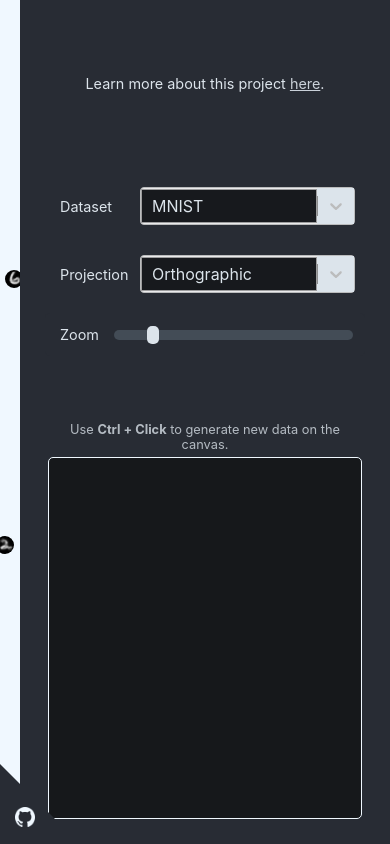
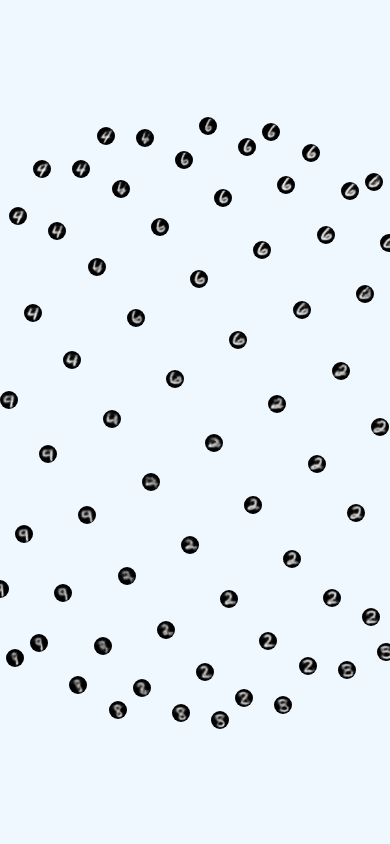
Before and after one commit to MalloryWittwer/embedding-visualizer, a React (Create React App) app: page / in a window 390 px wide. Shown: the top 844 px of the page. Built offline with nearby package versions, Linux system fonts and the light colour scheme.

Commit message:
Add media query

```diff
--- a/package.json
+++ b/package.json
@@ -48,5 +48,5 @@
       "last 1 safari version"
     ]
   },
-  "proxy": "https://embedding-visualizer.herokuapp.com/"
+  "proxy": "http://localhost:5000/"
 }
--- a/src/index.css
+++ b/src/index.css
@@ -22,7 +22,7 @@ html {
 }
 
 .canvas-wrapper {
-  flex-grow: 1;
+  width: 100%;
 }
 
 .side-pannel {
@@ -31,7 +31,6 @@ html {
   justify-content: space-around;
   align-items: center;
   height: 100vh;
-  /* width: 25vw; */
 }
 
 .dropdown-wrapper {
@@ -41,7 +40,7 @@ html {
 }
 
 #canvas {
-  min-height: 100vh;
+  height: 100vh;
   overflow: hidden;
   width: 100%;
   background-color: aliceblue;
@@ -60,7 +59,6 @@ html {
   position: absolute;
   bottom: 0;
   left: 0;
-  /* align-self: flex-end; */
   color: aliceblue;
   width: 0px;
   height: 0px;
@@ -123,12 +121,6 @@ html {
   margin: 0;
   font-size: 0.8rem;
   text-align: center;
-  /* position: absolute;
-  top: 50%;
-  transform: translateY(-50%);
-  transform: translateX(-5px);
-  width: 100%;
-  text-align: center; */
 }
 
 h3 {
@@ -148,3 +140,9 @@ h3 {
   background: #434C56;
   border-radius: 2px;
 }
+
+@media screen and (max-width: 768px) {
+  .App {
+    flex-direction: column;
+  }
+}
```
Also changed, not shown: 1 other file (tests, documents, lock files or other folders).
